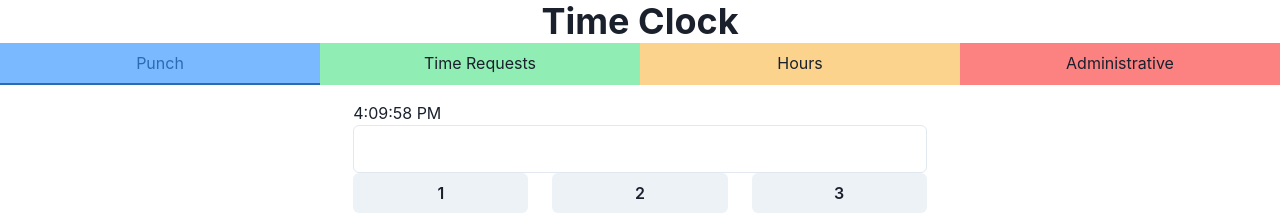
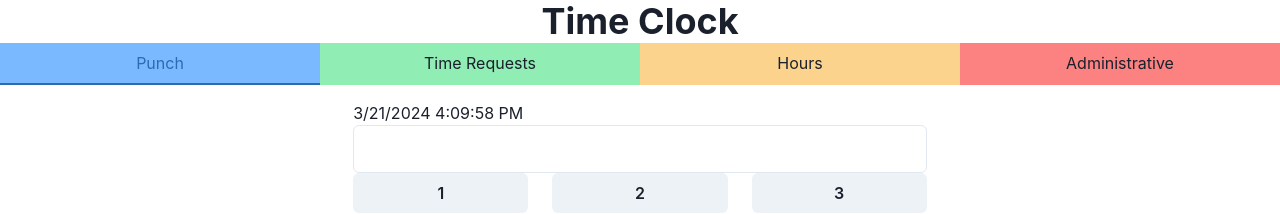
Before and after one commit to andrewmclaughlan/cs4800-timeclock, a React (Create React App) app: page / in a window 1280 px wide. Shown: the top 214 px of the page. Built offline with nearby package versions, Linux system fonts and the light colour scheme.

Commit message:
Clock In Button now creates a record in the database.

```diff
--- a/src/keypad.jsx
+++ b/src/keypad.jsx
@@ -24,10 +24,11 @@ export default function Keypad () {
 
     return () => clearInterval(intervalId);
   }, []);
+
    return (
     <ChakraProvider resetCSS><Container>
     <InputGroup display="inline-block">
-      <Text>{date.toLocaleTimeString()}</Text>
+      <Text>{date.toLocaleDateString() + " " + date.toLocaleTimeString()}</Text>
       {punchMessage}
       <Input type='text' readOnly variant="outline" size="lg"  value={pin} onChange={e => setPin(e.target.value)}/>
       <Grid templateColumns="repeat(3, 1fr)" gap={6} column={3} row={4}>
@@ -73,6 +74,7 @@ export default function Keypad () {
           var punch = false;
           if(pin.length >= 4 && await checkPin(pin)) {
             punch = true;
+            await clockIn(pin);
           }
 
           if(punch) setPunchMessage(<Text backgroundColor="whatsapp.100">Clock In Successful!</Text>);
@@ -84,7 +86,7 @@ export default function Keypad () {
           var punch = false;
           if(pin.length >= 4 && await checkPin(pin)) {
             punch = true;
-            clockIn(pin);
+
           }
           if(punch) setPunchMessage(<Text backgroundColor="whatsapp.100">Clock Out Successful!</Text>);
           else setPunchMessage(<Text backgroundColor="red.200">Clock Out Failed!</Text>);
@@ -106,7 +108,7 @@ async function clockIn(pin) {
   var datetime = new Date();
   var query = "SELECT USERID FROM USER WHERE PIN = " + pin;
   var result =  await window.api.selectData(query);
-  query = "INSERT INTO TIMERECORDS(START, TIMECODE, HOURS, USERID) VALUES('"+ datetime.toDateString() +"', 'PUNCH', 0, (SELECT USERID FROM USER WHERE PIN = " + pin +")";
+  query = "INSERT INTO TIMERECORDS(START, TIMECODE, HOURS, USERID) VALUES('"+ datetime.toISOString() +"', 'PUNCH', 0, "+ result[0].userId+")";
   await window.api.insertData(query);
 
 }
```
Also changed, not shown: 1 other file (tests, documents, lock files or other folders).
